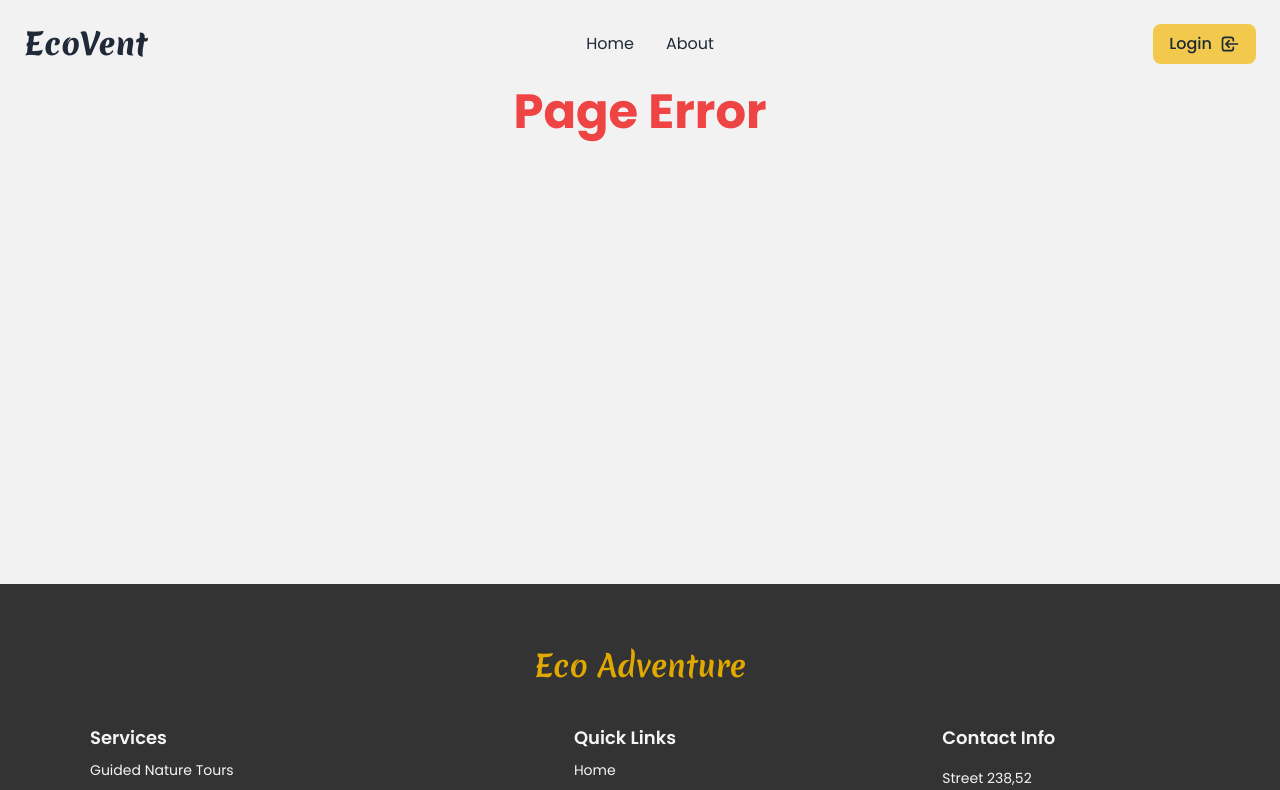
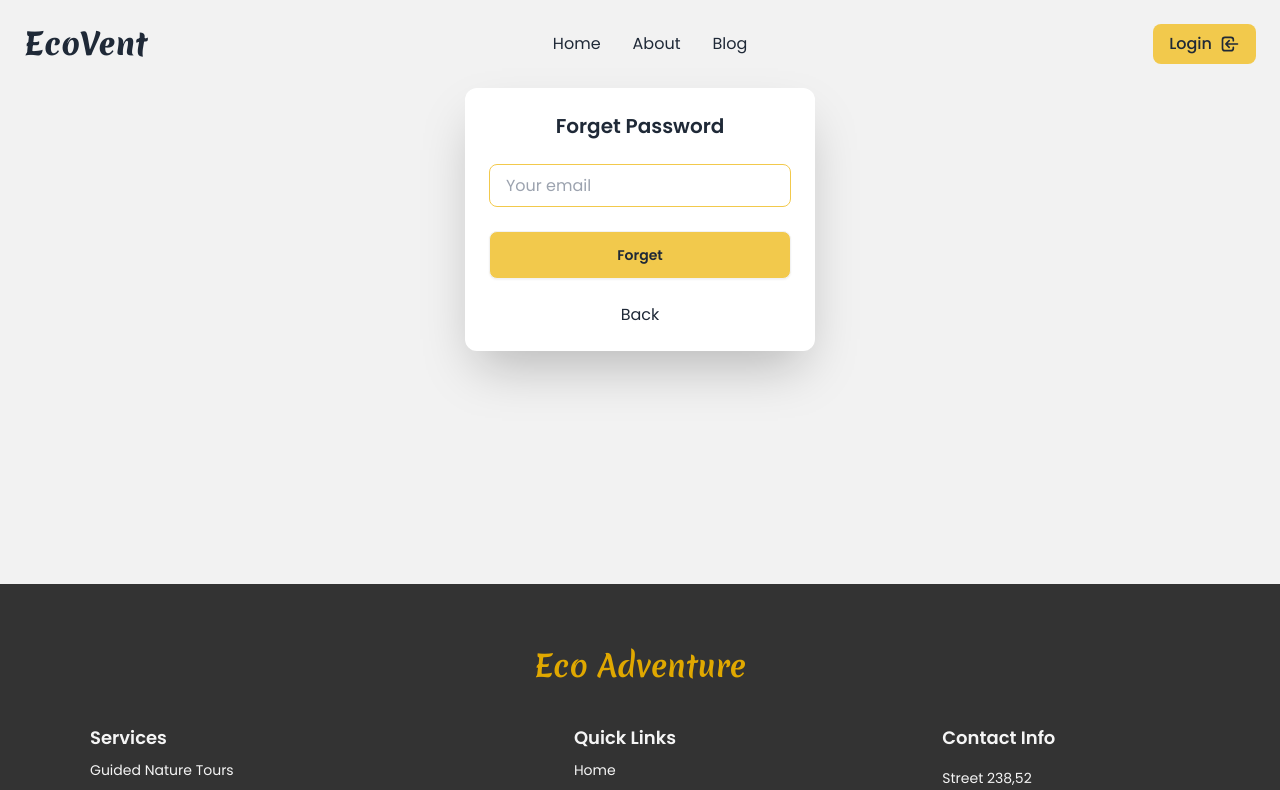
Before and after one commit to alaminislam34/Eco-Adventure-Experience, a React (Vite) app: page /loginPage/forgetPassword in a window 1280 px wide. Shown: the top 790 px of the page. Built offline with nearby package versions, Linux system fonts and the light colour scheme; no server answers; a web font is replaced by a local one.

Commit message:
added forget password method

```diff
--- a/package.json
+++ b/package.json
@@ -11,7 +11,9 @@
   },
   "dependencies": {
     "aos": "^2.3.4",
+    "cors": "^2.8.5",
     "firebase": "^11.0.2",
+    "gsap": "^3.12.5",
     "localforage": "^1.10.0",
     "match-sorter": "^8.0.0",
     "moment": "^2.30.1",
--- a/src/ContextProvider/Provider.jsx
+++ b/src/ContextProvider/Provider.jsx
@@ -1,10 +1,6 @@
 /* eslint-disable react/prop-types */
 
-import {
-  GoogleAuthProvider,
-  onAuthStateChanged,
-  signInWithPopup,
-} from "firebase/auth";
+import { onAuthStateChanged } from "firebase/auth";
 import { createContext, useEffect, useState } from "react";
 import auth from "../firebase/firebase.config";
 
@@ -16,25 +12,14 @@ const Provider = ({ children }) => {
   const [error, setError] = useState(null);
   const [data, setData] = useState([]);
   const [loading, setLoading] = useState(true);
-  // const [loading, setLoading] = useState(true);
   useEffect(() => {
     const unSubscribe = onAuthStateChanged(auth, (currentUser) => {
       setUser(currentUser);
       setLoading(false);
-      // setLoading(false);
       return () => unSubscribe();
     });
   }, []);
-  const googleProvider = new GoogleAuthProvider();
-  const signUpWithGoogle = () => {
-    signInWithPopup(auth, googleProvider)
-      .then((result) => {
-        setUser(result.user);
-      })
-      .catch((error) => {
-        setError(error);
-      });
-  };
+
   const info = {
     setShow,
     show,
@@ -42,7 +27,6 @@ const Provider = ({ children }) => {
     setUser,
     error,
     setError,
-    signUpWithGoogle,
     data,
     setData,
     loading,
--- a/src/Routes/PrivateRoute.jsx
+++ b/src/Routes/PrivateRoute.jsx
@@ -15,7 +15,7 @@ const PrivateRoute = ({ children }) => {
   }
   return (
     <div>
-      <Navigate state={location.pathname} to={`/login`}></Navigate>
+      <Navigate state={location.pathname} to={`/loginPage`}></Navigate>
     </div>
   );
 };
--- /dev/null
+++ b/src/components/Blog.jsx
@@ -0,0 +1,29 @@
+const Blog = () => {
+  return (
+    <div className="w-11/12 mx-auto">
+      <section>
+        <div>
+          <h2 className="text-lg md:text-xl font-semibold font-merienda">
+            Hiking Adventures: Explore the Great Outdoors
+          </h2>
+          <p>Introduction: </p>
+          <p>
+            Hiking is one of the most rewarding outdoor activities, combining
+            adventure, exercise, and a deep connection with nature. Whether
+            you`re trekking through lush green forests, climbing rugged mountain
+            trails, or strolling along scenic coastal paths, hiking offers an
+            experience like no other. In this article, we`ll delve into the
+            essentials of hiking, tips for beginners, and some of the best
+            hiking destinations worldwide.
+          </p>
+          <div></div>
+        </div>
+      </section>
+      <section></section>
+      <section></section>
+      <section></section>
+    </div>
+  );
+};
+
+export default Blog;
--- /dev/null
+++ b/src/components/ForgetPassword.jsx
@@ -0,0 +1,125 @@
+import { sendPasswordResetEmail } from "firebase/auth";
+import { useState } from "react";
+import { Link, useNavigate } from "react-router-dom";
+import { ProviderContext } from "../ContextProvider/Provider";
+import auth from "../firebase/firebase.config";
+import { toast, ToastContainer } from "react-toastify";
+import "react-toastify/dist/ReactToastify.css";
+
+const ForgetPassword = () => {
+  const { setError } = useState(ProviderContext);
+  const navigate = useNavigate();
+
+  const handleNewPassword = (e) => {
+    e.preventDefault();
+    const email = e.target.email.value;
+
+    sendPasswordResetEmail(auth, email)
+      .then(() => {
+        toast("Password reset email send");
+        setTimeout(() => {
+          navigate("/loginPage");
+        }, 3000);
+      })
+      .catch((error) => {
+        setError(error);
+      });
+  };
+
+  return (
+    <div className="my-6 flex justify-center items-center">
+      <form
+        onSubmit={handleNewPassword}
+        data-aos="zoom-in"
+        data-aos-duration="1000"
+        className="max-w-[350px] flex flex-col justify-center items-center gap-2 p-4 md:p-6 bg-white rounded-xl shadow-2xl space-y-3 md:space-y-4"
+      >
+        <h3
+          data-aos="zoom-out-down"
+          data-aos-duration="1300"
+          className="text-lg md:text-xl font-semibold text-center "
+        >
+          Forget Password
+        </h3>
+
+        <div
+          data-aos="zoom-out-down"
+          data-aos-duration="1300"
+          className="w-full"
+        >
+          <input
+            className="w-full h-full py-1.5 md:py-2 px-3 md:px-4 rounded-lg border border-primary outline-darkPri"
+            type="email"
+            name="email"
+            placeholder="Your email"
+            required
+          />
+        </div>
+        {/* <div
+          data-aos="zoom-out-down"
+          data-aos-duration="1300"
+          className="relative w-full"
+        >
+          <input
+            className="w-full h-full py-1.5 md:py-2 px-3 md:px-4 rounded-lg border border-primary outline-darkPri"
+            type={show ? "text" : "password"}
+            value={password}
+            name="password1"
+            placeholder="New Password"
+            onChange={handlePassword}
+            required
+          />
+          <button
+            onClick={() => setShow(!show)}
+            type="button"
+            className="absolute top-1/2 -translate-y-1/2 right-2 md:right-4"
+          >
+            {show ? <LiaEyeSolid /> : <LiaEyeSlashSolid />}
+          </button>
+        </div>
+        <div
+          data-aos="zoom-out-down"
+          data-aos-duration="1300"
+          className="relative w-full"
+        >
+          <input
+            className="w-full h-full py-1.5 md:py-2 px-3 md:px-4 rounded-lg border border-primary outline-darkPri"
+            type={eye ? "text" : "password"}
+            name="password2"
+            placeholder="Re-type Password"
+            required
+          />
+          <button
+            onClick={() => setEye(!eye)}
+            type="button"
+            className="absolute top-1/2 -translate-y-1/2 right-2 md:right-4"
+          >
+            {eye ? <LiaEyeSolid /> : <LiaEyeSlashSolid />}
+          </button>
+        </div> */}
+
+        <div
+          data-aos="zoom-out-down"
+          data-aos-duration="1300"
+          className="w-full"
+        >
+          <button
+            type="submit"
+            className="btn h-full w-full bg-primary hover:bg-darkPri"
+          >
+            Forget
+          </button>
+        </div>
+
+        <div data-aos="zoom-out-down" data-aos-duration="1300">
+          <Link to="/loginPage" type="button" className="text-right py-1 px-2">
+            Back
+          </Link>
+        </div>
+      </form>
+      <ToastContainer autoClose={2000} />
+    </div>
+  );
+};
+
+export default ForgetPassword;
--- a/src/components/Login.jsx
+++ b/src/components/Login.jsx
@@ -3,21 +3,36 @@ import { FaGoogle } from "react-icons/fa";
 import { Link, useLocation, useNavigate } from "react-router-dom";
 import { ProviderContext } from "../ContextProvider/Provider";
 import { LiaEyeSlashSolid, LiaEyeSolid } from "react-icons/lia";
-import { signInWithEmailAndPassword } from "firebase/auth";
+import {
+  GoogleAuthProvider,
+  signInWithEmailAndPassword,
+  signInWithPopup,
+} from "firebase/auth";
 import auth from "../firebase/firebase.config";
 import Aos from "aos";
 
 const Login = () => {
   const [error, setError] = useState(null);
   const location = useLocation();
-  const { show, setShow, setUser, signUpWithGoogle } =
-    useContext(ProviderContext);
+  const { show, setShow, setUser } = useContext(ProviderContext);
   const navigate = useNavigate();
+
   const handleSignIn = (e) => {
     e.preventDefault();
     const email = e.target.email.value;
     const password = e.target.password.value;
     signInWithEmailAndPassword(auth, email, password)
+      .then((result) => {
+        setUser(result.user);
+        navigate(location?.state ? location.state : "/");
+      })
+      .catch((error) => {
+        setError(error);
+      });
+  };
+  const googleProvider = new GoogleAuthProvider();
+  const handleSignUpWithGoogle = () => {
+    signInWithPopup(auth, googleProvider)
       .then((result) => {
         setUser(result.user);
         navigate(location?.state ? location.state : "/");
@@ -47,7 +62,7 @@ const Login = () => {
           Login
         </h2>
         {error ? (
-          <p className="text-red-500 text-sm text-center my-2">
+          <p className="text-red-500 text-xs text-center my-2">
             {error.message}
           </p>
         ) : (
@@ -80,15 +95,20 @@ const Login = () => {
             {show ? <LiaEyeSolid /> : <LiaEyeSlashSolid />}
           </button>
         </div>
-        <button
+        <Link
+          to="/loginPage/forgetPassword"
           data-aos="zoom-in-down"
           data-aos-duration="1500"
           className="underline text-sm font-semibold text-left pl-2"
         >
           Forget Password
-        </button>
+        </Link>
+
         <div data-aos="zoom-in-down" data-aos-duration="1800">
-          <button className="py-1.5 md:py-2 px-2 md:px-3 rounded-md bg-primary hover:bg-darkPri font-semibold text-sm md:text-base lg:text-lg w-full">
+          <button
+            type="submit"
+            className="py-1.5 md:py-2 px-2 md:px-3 rounded-md bg-primary hover:bg-darkPri font-semibold text-sm md:text-base lg:text-lg w-full"
+          >
             Login
           </button>
         </div>
@@ -105,7 +125,8 @@ const Login = () => {
         </p>
         <div data-aos="zoom-in-down" data-aos-duration="2000">
           <button
-            onClick={signUpWithGoogle}
+            type="button"
+            onClick={handleSignUpWithGoogle}
             className="btn bg-base-300 hover:bg-primary text-black w-full text-sm md:text-base"
           >
             <FaGoogle />
--- a/src/components/Navbar.jsx
+++ b/src/components/Navbar.jsx
@@ -66,6 +66,7 @@ const Navbar = () => {
                 <ul className="menu bg-base-300 *:bg-white space-y-2 *:text-sm md:*:text-base text-base-content min-h-full py-4 px-2 *:shadow-inner *:py-1.5 *:px-12 *:rounded-md">
                   <NavLink to="/">Home</NavLink>
                   <NavLink to="/about">About</NavLink>
+                  <NavLink to="/blog">Blog</NavLink>
                   {user && <NavLink to="/profile">Profile</NavLink>}
                 </ul>
               </div>
@@ -87,6 +88,7 @@ const Navbar = () => {
           >
             <NavLink to="/">Home</NavLink>
             <NavLink to="/about">About</NavLink>
+            <NavLink to="/blog">Blog</NavLink>
             {user && <NavLink to="/profile">Profile</NavLink>}
           </div>
           <div
@@ -95,11 +97,15 @@ const Navbar = () => {
             data-aos-duration="1000"
           >
             {user && user.photoURL ? (
-              <div className="relative z-[1000]">
-                <button onClick={handleProfileDetailsShow}>
+              <div className="relative z-[1000] ">
+                <button
+                  onClick={handleProfileDetailsShow}
+                  className="tooltip tooltip-bottom hover:tooltip-open"
+                  data-tip={user.displayName}
+                >
                   {user?.photoURL ? (
                     <img
-                      className="md:w-14 md:h-14 w-10 h-10 border-4 border-darkPri rounded-full object-cover bg-center bg-cover"
+                      className="md:w-14 md:h-14 w-10 h-10 border-4 border-darkPri rounded-full object-cover bg-center bg-cover "
                       src={user.photoURL}
                       alt=""
                     />
@@ -109,7 +115,7 @@ const Navbar = () => {
                 </button>
                 {profileDe === true && (
                   <div className="absolute top-14 md:top-16 right-0 w-44 md:w-60  max-h-[300px] rounded-lg shadow-xl bg-white border-2 border-darkPri z-[1000] ">
-                    <ul className="md:*:py-2 *:py-1.5 md:*:px-3 *:px-2 *:rounded-lg p-2 space-y-1">
+                    <ul className="md:*:py-2 *:py-1.5 md:*:px-3 *:px-2 *:rounded-lg p-2 space-y-1 text-center">
                       <li
                         data-aos="zoom-in-up"
                         data-aos-duration="1000"
@@ -144,7 +150,7 @@ const Navbar = () => {
               <button
                 data-aos="zoom-in"
                 data-aos-duration="1500"
-                onClick={() => navigate("/login")}
+                onClick={() => navigate("/loginPage")}
                 className="bg-primary hover:bg-darkPri md:py-2 md:px-4 py-1.5 px-3 text-sm md:text-base rounded-lg flex flex-row gap-2 justify-center items-center font-medium"
               >
                 Login
--- a/src/components/SignUp.jsx
+++ b/src/components/SignUp.jsx
@@ -3,7 +3,12 @@ import { FaGoogle } from "react-icons/fa";
 import { LiaEyeSlashSolid, LiaEyeSolid } from "react-icons/lia";
 import { Link, useNavigate } from "react-router-dom";
 import { ProviderContext } from "../ContextProvider/Provider";
-import { createUserWithEmailAndPassword, updateProfile } from "firebase/auth";
+import {
+  createUserWithEmailAndPassword,
+  GoogleAuthProvider,
+  signInWithPopup,
+  updateProfile,
+} from "firebase/auth";
 import auth from "../firebase/firebase.config";
 import "aos/dist/aos.css";
 import Aos from "aos";
@@ -12,8 +17,7 @@ const SignUp = () => {
   const [password, setPassword] = useState("");
   const [errors, setErrors] = useState("");
   const [error, setError] = useState(null);
-  const { show, setShow, setUser, signUpWithGoogle } =
-    useContext(ProviderContext);
+  const { show, setShow, setUser } = useContext(ProviderContext);
   const navigate = useNavigate();
 
   const validatePassword = (value) => {
@@ -55,6 +59,17 @@ const SignUp = () => {
         })
           .then(() => {})
           .catch(() => {});
+      })
+      .catch((error) => {
+        setError(error);
+      });
+  };
+  const googleProvider = new GoogleAuthProvider();
+  const handleSignUpWithGoogle = () => {
+    signInWithPopup(auth, googleProvider)
+      .then((result) => {
+        setUser(result.user);
+        navigate("/");
       })
       .catch((error) => {
         setError(error);
@@ -161,7 +176,8 @@ const SignUp = () => {
           </Link>
         </p>
         <button
-          onClick={signUpWithGoogle}
+          type="button"
+          onClick={handleSignUpWithGoogle}
           className="btn bg-base-300 hover:bg-primary text-black"
         >
           <FaGoogle />
--- /dev/null
+++ b/src/pages/LoginPage.jsx
@@ -0,0 +1,11 @@
+import { Outlet } from "react-router-dom";
+
+const LoginPage = () => {
+  return (
+    <div>
+      <Outlet />
+    </div>
+  );
+};
+
+export default LoginPage;
```
Also changed, not shown: src/Routes/Router.jsx (+19 -3 lines), src/assets/favicon.jpg (added), 1 other file (tests, documents, lock files or other folders).
